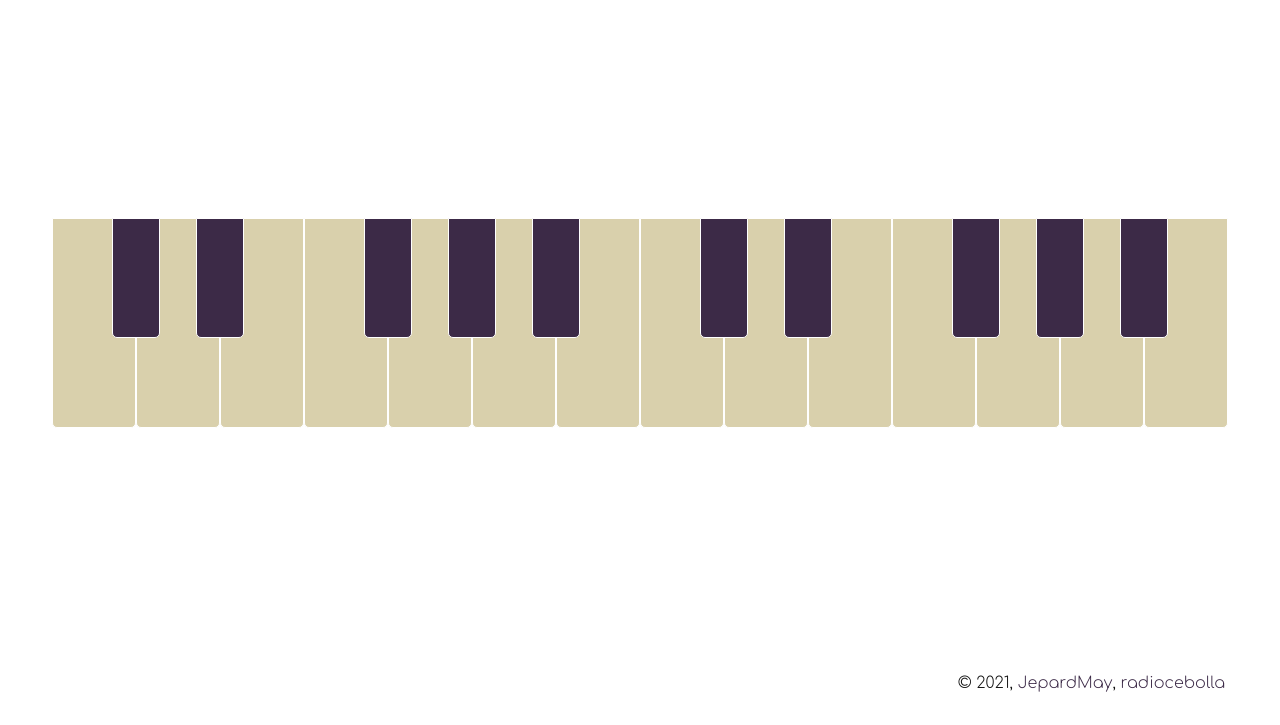
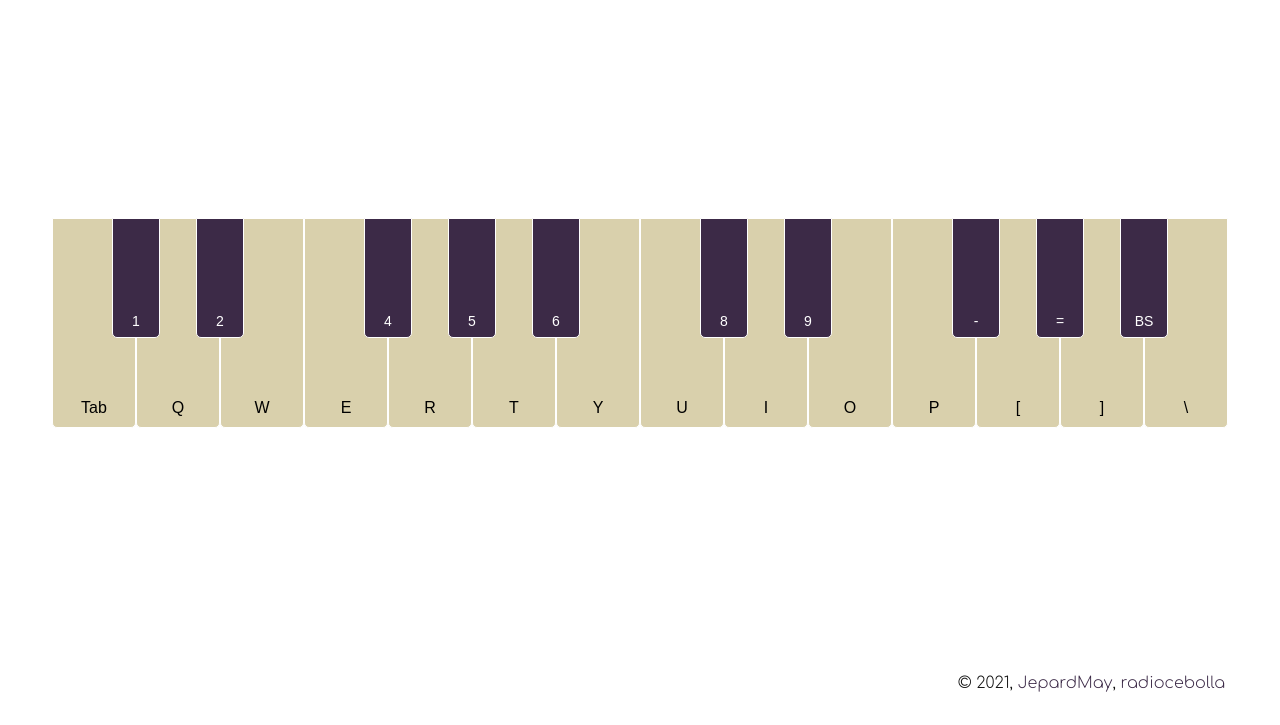
Before and after one commit to JepardMay/synth-app, a website built with webpack: page source/html/index.html in a window 1280 px wide. Shown: the part 75-800 px from the top of the page. Built offline with nearby package versions, Linux system fonts and the light colour scheme; files whose address does not match are found by name.

Commit message:
Add hints

```diff
--- a/source/html/index.html
+++ b/source/html/index.html
@@ -65,34 +65,82 @@
     </header>
     <main>
       <div class="container container--centered">
-        <div class="piano">
+        <div class="piano piano--hints">
           <div class="octave">
-            <button class="key key-w" data-note="C4" type="button"></button>
-            <button class="key key-b" data-note="C#4" type="button"></button>
-            <button class="key key-w" data-note="D4" type="button"></button>
-            <button class="key key-b" data-note="D#4" type="button"></button>
-            <button class="key key-w" data-note="E4" type="button"></button>
-            <button class="key key-w" data-note="F4" type="button"></button>
-            <button class="key key-b" data-note="F#4" type="button"></button>
-            <button class="key key-w" data-note="G4" type="button"></button>
-            <button class="key key-b" data-note="G#4" type="button"></button>
-            <button class="key key-w" data-note="A4" type="button"></button>
-            <button class="key key-b" data-note="A#4" type="button"></button>
-            <button class="key key-w" data-note="B4" type="button"></button>
+            <button class="key key-w" data-note="C4" type="button">
+              <span class="hint">Tab</span><span class="name">C4</span>
+            </button>
+            <button class="key key-b" data-note="C#4" type="button">
+              <span class="hint">1</span><span class="name">C#4</span>
+            </button>
+            <button class="key key-w" data-note="D4" type="button">
+              <span class="hint">Q</span><span class="name">D4</span>
+            </button>
+            <button class="key key-b" data-note="D#4" type="button">
+              <span class="hint">2</span><span class="name">D#4</span>
+            </button>
+            <button class="key key-w" data-note="E4" type="button">
+              <span class="hint">W</span><span class="name"></span>
+            </button>
+            <button class="key key-w" data-note="F4" type="button">
+              <span class="hint">E</span><span class="name"></span>
+            </button>
+            <button class="key key-b" data-note="F#4" type="button">
+              <span class="hint">4</span><span class="name"></span>
+            </button>
+            <button class="key key-w" data-note="G4" type="button">
+              <span class="hint">R</span><span class="name"></span>
+            </button>
+            <button class="key key-b" data-note="G#4" type="button">
+              <span class="hint">5</span><span class="name"></span>
+            </button>
+            <button class="key key-w" data-note="A4" type="button">
+              <span class="hint">T</span><span class="name"></span>
+            </button>
+            <button class="key key-b" data-note="A#4" type="button">
+              <span class="hint">6</span><span class="name"></span>
+            </button>
+            <button class="key key-w" data-note="B4" type="button">
+              <span class="hint">Y</span><span class="name"></span>
+            </button>
           </div>
           <div class="octave">
-            <button class="key key-w" data-note="C5" type="button"></button>
-            <button class="key key-b" data-note="C#5" type="button"></button>
-            <button class="key key-w" data-note="D5" type="button"></button>
-            <button class="key key-b" data-note="D#5" type="button"></button>
-            <button class="key key-w" data-note="E5" type="button"></button>
-            <button class="key key-w" data-note="F5" type="button"></button>
-            <button class="key key-b" data-note="F#5" type="button"></button>
-            <button class="key key-w" data-note="G5" type="button"></button>
-            <button class="key key-b" data-note="G#5" type="button"></button>
-            <button class="key key-w" data-note="A5" type="button"></button>
-            <button class="key key-b" data-note="A#5" type="button"></button>
-            <button class="key key-w" data-note="B5" type="button"></button>
+            <button class="key key-w" data-note="C5" type="button">
+              <span class="hint">U</span><span class="name"></span>
+            </button>
+            <button class="key key-b" data-note="C#5" type="button">
+              <span class="hint">8</span><span class="name"></span>
+            </button>
+            <button class="key key-w" data-note="D5" type="button">
+              <span class="hint">I</span><span class="name"></span>
+            </button>
+            <button class="key key-b" data-note="D#5" type="button">
+              <span class="hint">9</span><span class="name"></span>
+            </button>
+            <button class="key key-w" data-note="E5" type="button">
+              <span class="hint">O</span><span class="name"></span>
+            </button>
+            <button class="key key-w" data-note="F5" type="button">
+              <span class="hint">P</span><span class="name"></span>
+            </button>
+            <button class="key key-b" data-note="F#5" type="button">
+              <span class="hint">-</span><span class="name"></span>
+            </button>
+            <button class="key key-w" data-note="G5" type="button">
+              <span class="hint">[</span><span class="name"></span>
+            </button>
+            <button class="key key-b" data-note="G#5" type="button">
+              <span class="hint">=</span><span class="name"></span>
+            </button>
+            <button class="key key-w" data-note="A5" type="button">
+              <span class="hint">]</span><span class="name"></span>
+            </button>
+            <button class="key key-b" data-note="A#5" type="button">
+              <span class="hint">BS</span><span class="name"></span>
+            </button>
+            <button class="key key-w" data-note="B5" type="button">
+              <span class="hint">\</span><span class="name"></span>
+            </button>
           </div>
         </div>
       </div>
--- a/source/sass/blocks/piano.scss
+++ b/source/sass/blocks/piano.scss
@@ -6,6 +6,12 @@
   width: 100%;
   height: 100%;
   margin: -20px 0 0;
+
+  &--hints {
+    .hint {
+      display: initial;
+    }
+  }
 }
 
 .octave {
@@ -16,8 +22,11 @@
 }
 
 .key {
+  position: relative;
   flex-shrink: 0;
-  display: block;
+  display: flex;
+  justify-content: center;
+  align-items: flex-end;
   padding: 0;
   text-align: center;
   font-size: 40px;
@@ -48,6 +57,11 @@
   background-color: $color-jagger;
   z-index: 2;
 
+  .hint {
+    padding: 8px;
+    font-size: 14px;
+  }
+
   @include mobile {
     @include note-size(32px, true);
   }
@@ -60,3 +74,22 @@
 .key-b.active {
   background-color: $color-black;
 }
+
+.hint {
+  display: none;
+  padding: 10px;
+  font-weight: 300;
+  font-size: 16px;
+}
+
+.name {
+  display: none;
+  position: absolute;
+  top: 100%;
+  left: 50%;
+  z-index: 1;
+  font-weight: 700;
+  font-size: 20px;
+  color: $color-tuscany;
+  transform: translateX(-50%);
+}
```
Also changed, not shown: build/css/style.min.css, build/index.html, 1 other file.
